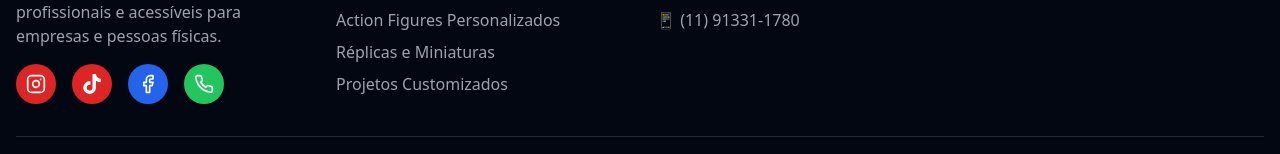
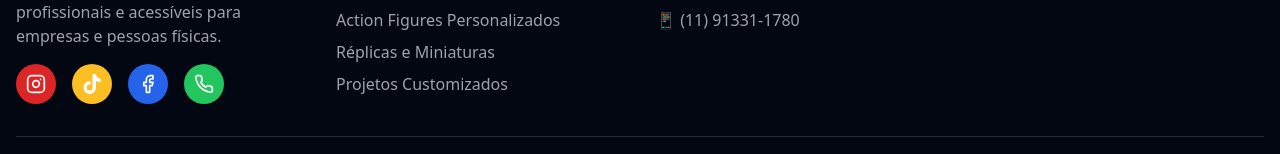
Before and after one commit to 3dfprint/3dfprint, a React (Vite) app: page / in a window 1280 px wide. Shown: the part 7439-7593 px from the top of the page. Built offline with nearby package versions, Linux system fonts and the light colour scheme.

Commit message:
Change Tiktok button background color to yellow

```diff
--- a/src/components/Footer.tsx
+++ b/src/components/Footer.tsx
@@ -65,7 +65,7 @@ const Footer = () => {
               </button>
               <button
                 onClick={handleTiktokClick}
-                className="w-10 h-10 bg-brand-red rounded-full flex items-center justify-center hover:bg-yellow-700 transition-colors"
+                className="w-10 h-10 bg-brand-yellow rounded-full flex items-center justify-center hover:bg-yellow-700 transition-colors"
               >
                 <FaTiktok size={20} />
               </button>
```
